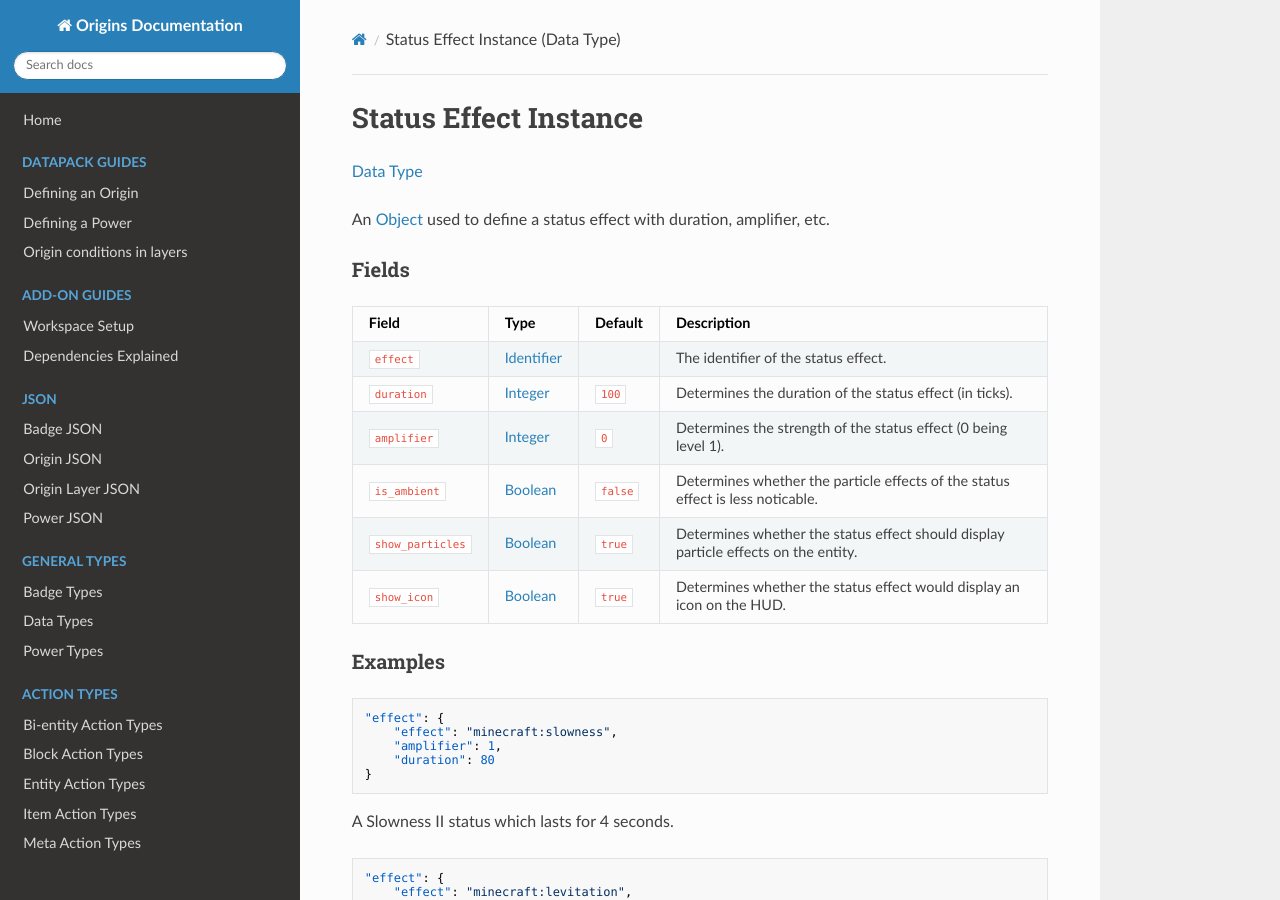
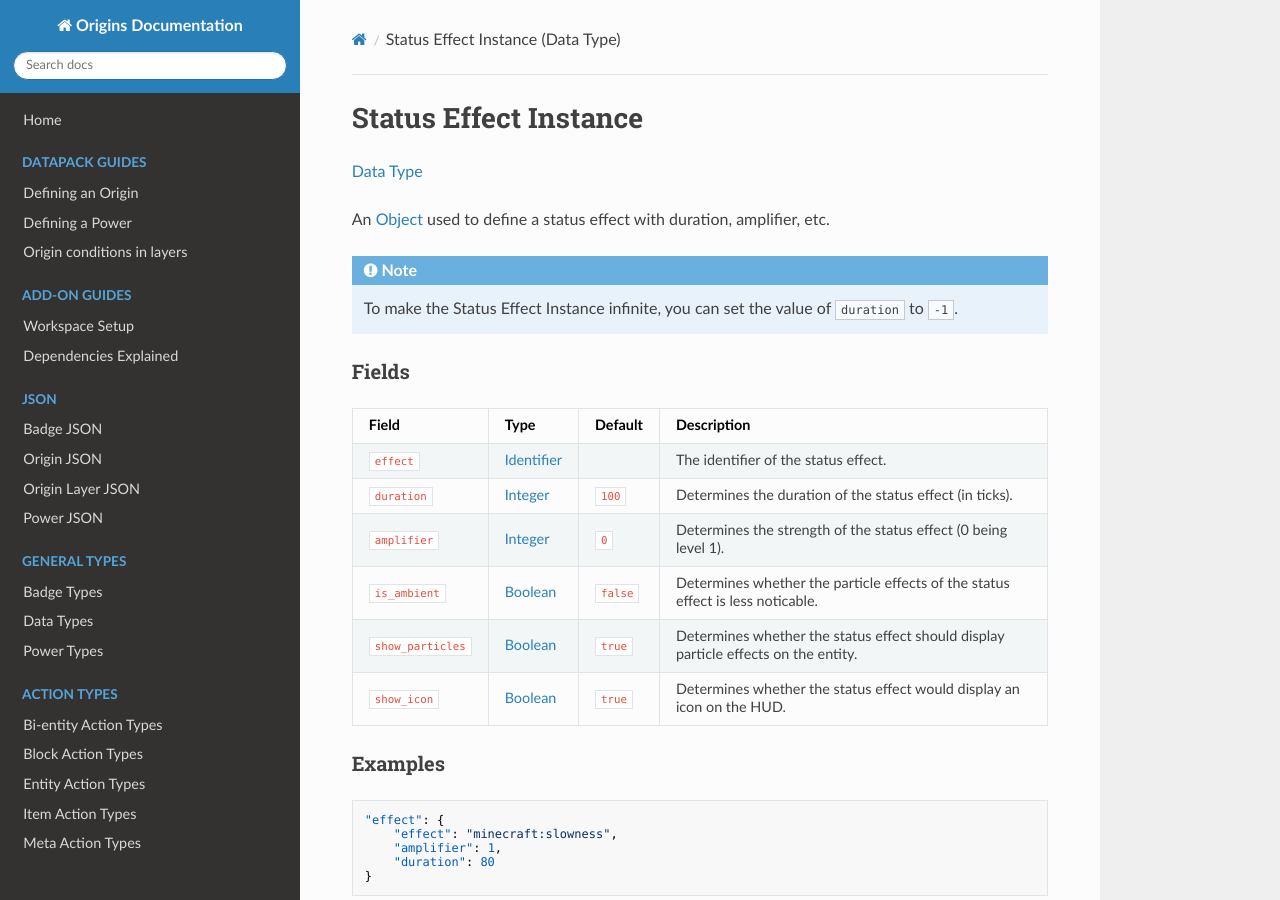
Before and after one commit to apace100/origins-docs, an MkDocs documentation site: the page built from docs/types/data_types/status_effect_instance.md, in a window 1280 px wide and 900 px high. Built offline with MkDocs 1.6.1, drawn with Linux system fonts in a browser that asks for light colours; nearby versions of some CDN libraries.

Commit message:
Update `status_effect_instance` (Data Type)
Add Admonition Note to explain how to make an infinite Status Effect.

```diff
--- a/docs/types/data_types/status_effect_instance.md
+++ b/docs/types/data_types/status_effect_instance.md
@@ -8,6 +8,11 @@ date: 2021-04-04
 [Data Type](../data_types.md)
 
 An [Object](object.md) used to define a status effect with duration, amplifier, etc.
+
+
+!!! note
+
+    To make the Status Effect Instance infinite, you can set the value of `duration` to `-1`.
 
 
 ### Fields
```
